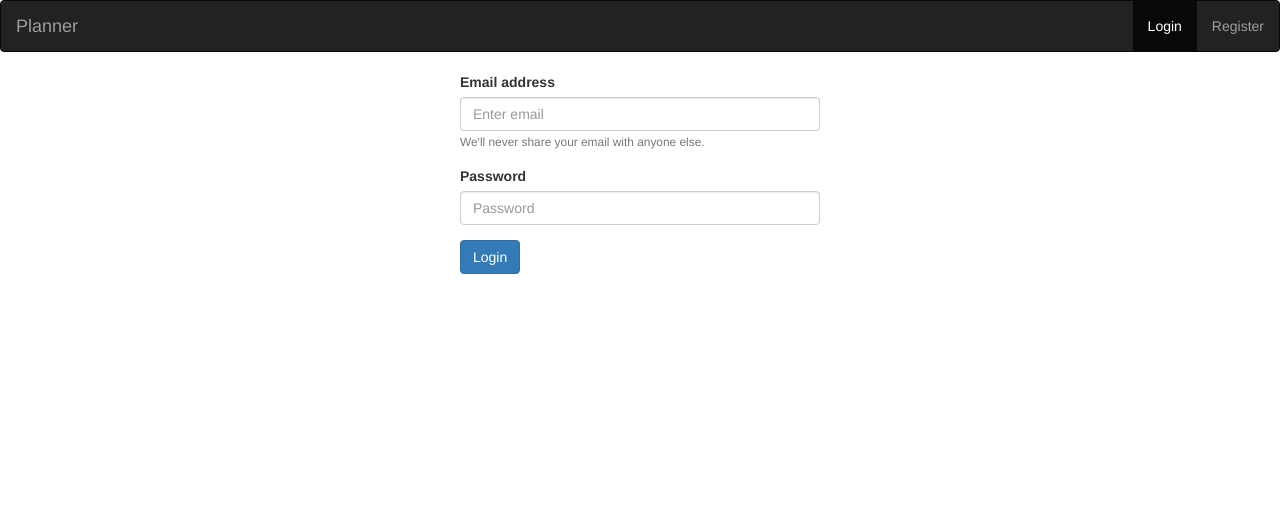
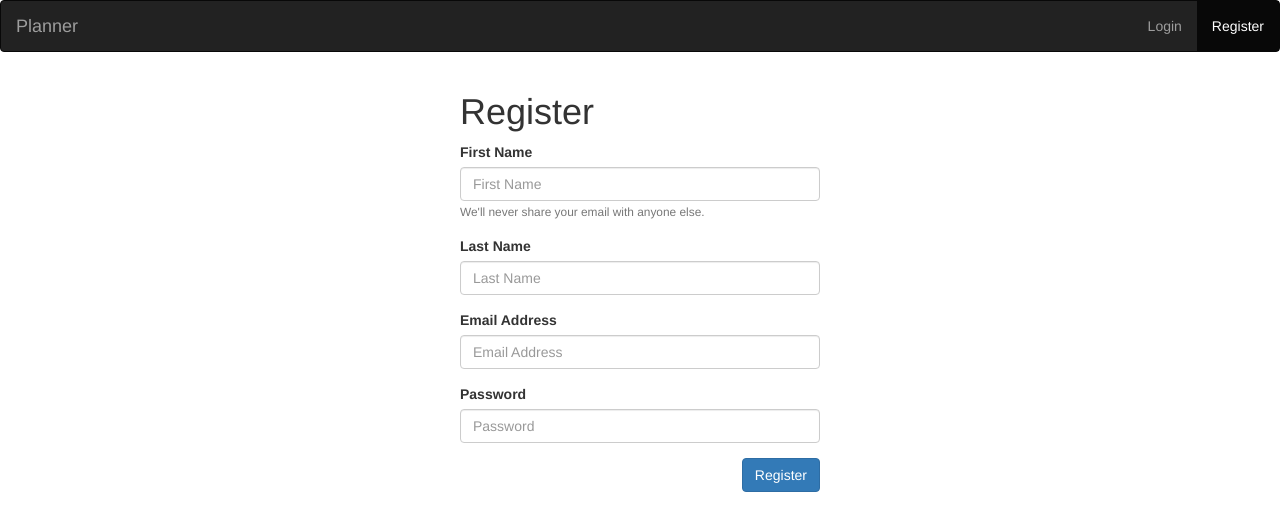
Before and after one commit to TruliParadajz/Planner-Angular, an Angular app: page /register in a window 1280 px wide. Before the commit this address led to /. Shown: the top 530 px of the page. Built offline with nearby package versions, Linux system fonts and the light colour scheme.

Commit message:
routes implementation

```diff
--- a/package.json
+++ b/package.json
@@ -3,7 +3,7 @@
   "version": "0.0.0",
   "scripts": {
     "ng": "ng",
-    "start": "ng serve",
+    "start": "ng serve --open",
     "build": "ng build",
     "test": "ng test",
     "lint": "ng lint",
--- a/src/app/app.component.html
+++ b/src/app/app.component.html
@@ -3,7 +3,7 @@
     <app-nav-header></app-nav-header>
 </div>
 <div class="text-align: center">
-  <app-login></app-login>
+  <!-- <app-login></app-login>
+  <app-register></app-register> -->
+  <router-outlet></router-outlet>
 </div>
-
-<router-outlet></router-outlet>
--- a/src/app/login/login.component.html
+++ b/src/app/login/login.component.html
@@ -1,6 +1,7 @@
 <div class="container ">
   <div class="row">
     <div class="col-md-4" style="float: none; margin: 0 auto;">
+      <h1>Login </h1>
         <form>
           <div class="form-group">
             <label for="exampleInputEmail1">Email address</label>
@@ -11,7 +12,7 @@
             <label for="exampleInputPassword1">Password</label>
             <input type="password" class="form-control" id="exampleInputPassword1" placeholder="Password">
           </div>
-          <button type="submit" class="btn btn-primary">Login</button>
+          <button type="submit" class="btn btn-primary pull-right">Login</button>
         </form>
     </div>
   </div>
--- a/src/app/nav-header/nav-header.component.html
+++ b/src/app/nav-header/nav-header.component.html
@@ -4,8 +4,8 @@
         <a class="navbar-brand" href="#">Planner</a>
       </div>
       <ul class="nav navbar-nav navbar-right">
-        <li class="active"><a href="#">Login</a></li>
-        <li><a href="#">Register</a></li>
+        <li routerLinkActive="active"><a routerLink="/login">Login</a></li>
+        <li routerLinkActive="active"><a routerLink="/register">Register</a></li>
         <!-- <li><a href="#">Page 2</a></li>
         <li><a href="#">Page 3</a></li> -->
       </ul>
--- a/src/app/register/register.component.html
+++ b/src/app/register/register.component.html
@@ -1,3 +1,29 @@
-<p>
-  register works!
-</p>
+<div class="container ">
+  <div class="row">
+    <div class="col-md-4" style="float: none; margin: 0 auto;">
+      <h1>Register </h1>
+        <form>
+          <div class="form-group">
+            <label for="name">First Name</label>
+            <input type="text" class="form-control" id="name" aria-describedby="emailHelp" placeholder="First Name" autocomplete="off">
+            <small id="emailHelp" class="form-text text-muted">We'll never share your email with anyone else.</small>
+          </div>
+          <div class="form-group">
+            <label for="surname">Last Name</label>
+            <input type="text" class="form-control" id="surname" placeholder="Last Name" autocomplete="off">
+          </div>
+          <div class="form-group">
+            <label for="email">Email Address</label>
+            <input type="email" class="form-control" id="email" placeholder="Email Address" autocomplete="off">
+          </div>
+          <div class="form-group">
+            <label for="password">Password</label>
+            <input type="password" class="form-control" id="password" placeholder="Password" autocomplete="off">
+          </div>
+          <div>
+            <button type="submit" class="btn btn-primary pull-right">Register</button>
+          </div>
+        </form>
+    </div>
+  </div>
+</div>
```
Also changed, not shown: src/app/app.module.ts (+9 -1 lines).
